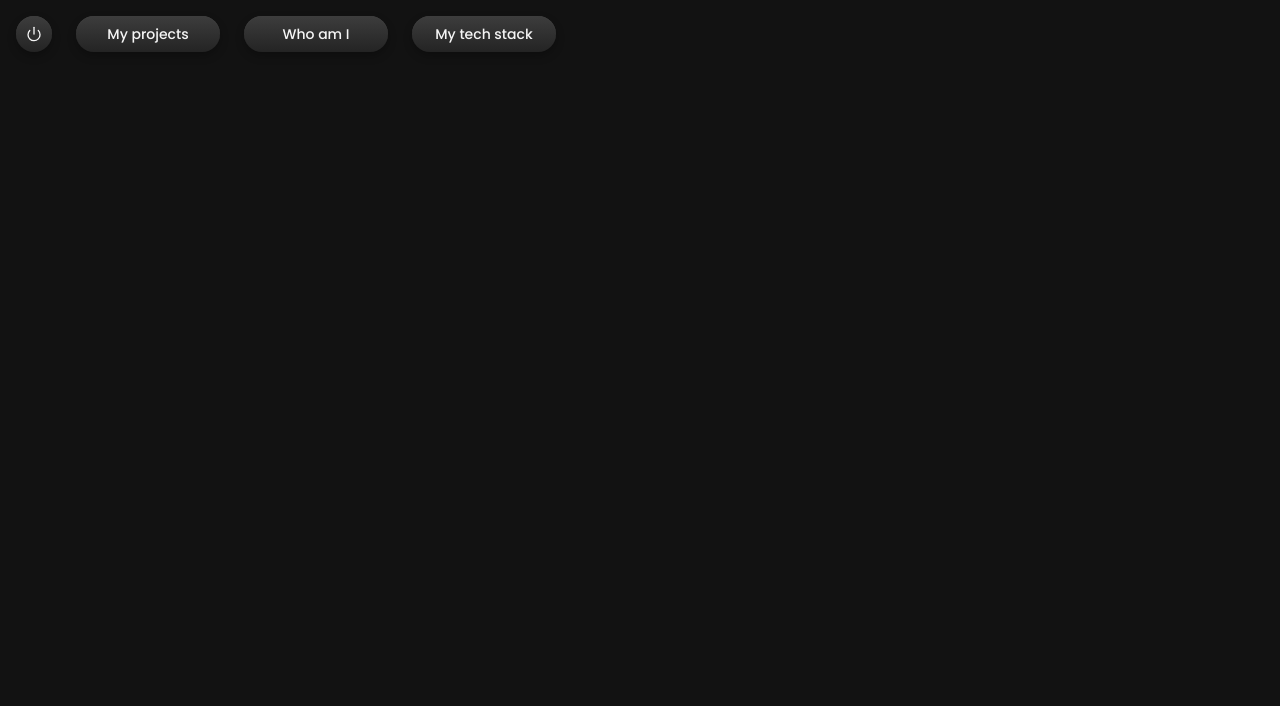
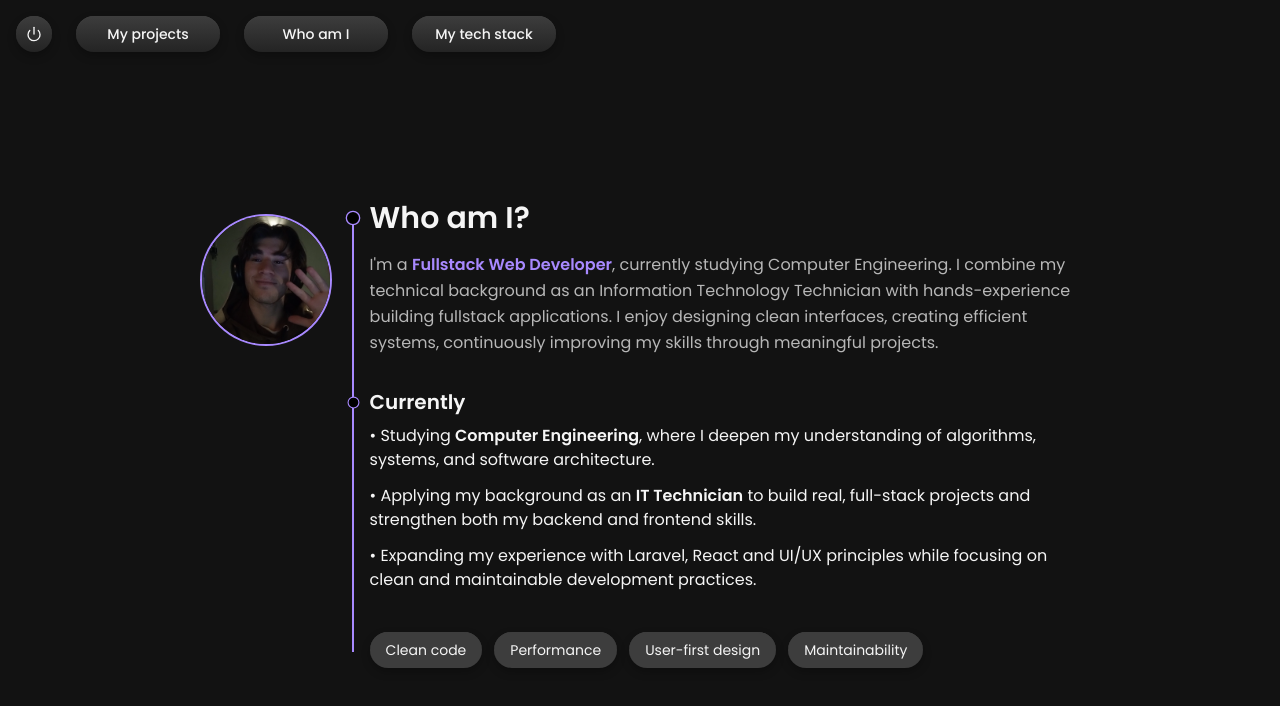
Before and after one commit to Rusiton/portfolio, a React (Vite) app: page /about in a window 1280 px wide. Shown: the top 706 px of the page. Built offline with nearby package versions, Linux system fonts and the light colour scheme.

Commit message:
Add content to about section

```diff
--- a/package.json
+++ b/package.json
@@ -16,9 +16,11 @@
     "class-variance-authority": "^0.7.1",
     "clsx": "^2.1.1",
     "embla-carousel-react": "^8.6.0",
+    "framer-motion": "^12.23.24",
     "lucide-react": "^0.554.0",
     "react": "^19.2.0",
     "react-dom": "^19.2.0",
+    "react-icons": "^5.5.0",
     "react-router-dom": "^7.9.6",
     "tailwind-merge": "^3.4.0",
     "tailwindcss": "^4.1.17"
--- /dev/null
+++ b/src/components/ui/chip.tsx
@@ -0,0 +1,11 @@
+interface ChipOptions {
+    text: string,
+}
+
+export default function Chip({ text }: ChipOptions) {
+    return (
+        <li className="py-2 px-4 rounded-full bg-muted shadows grid place-content-center transition-all hover:-translate-y-1 hover:opacity-90">
+            <span className="text-sm">{ text }</span>
+        </li>
+    )
+}
--- /dev/null
+++ b/src/components/ui/fade-in.tsx
@@ -0,0 +1,25 @@
+// components/animations/FadeIn.tsx
+import { motion } from "framer-motion";
+import type { ReactNode } from "react";
+
+interface Props {
+  children: ReactNode;
+  delay?: number;
+  y?: number;
+}
+
+export function FadeIn({ children, delay = 0, y = 20 }: Props) {
+  return (
+    <motion.div
+      initial={{ opacity: 0, y }}
+      animate={{ opacity: 1, y: 0 }}
+      transition={{
+        duration: 0.6,
+        ease: "easeOut",
+        delay,
+      }}
+    >
+      {children}
+    </motion.div>
+  );
+}
--- /dev/null
+++ b/src/components/ui/soft-reveal.tsx
@@ -0,0 +1,14 @@
+import { motion } from "framer-motion";
+
+export function SoftReveal({ children }: { children: React.ReactNode }) {
+  return (
+    <motion.div
+      initial={{ clipPath: "inset(0 100% 0 0)" }}
+      animate={{ clipPath: "inset(0 0% 0 0)" }}
+      transition={{ duration: 0.7, ease: "easeOut" }}
+      style={{ display: "inline-block" }}
+    >
+      {children}
+    </motion.div>
+  );
+}
--- a/src/index.css
+++ b/src/index.css
@@ -42,6 +42,16 @@
   --color-sidebar-accent-foreground: var(--sidebar-accent-foreground);
   --color-sidebar-border: var(--sidebar-border);
   --color-sidebar-ring: var(--sidebar-ring);
+  --animate-growY: growY 2000ms ease-in-out;
+
+  @keyframes growY {
+    from {
+      max-height: 0px;
+    }
+    to {
+      max-height: 100%;
+    }
+  }
 }
 
 :root {
@@ -124,7 +134,7 @@
   }
 
   .screen-container {
-    @apply w-full h-full p-4;
+    @apply w-full h-full p-4 overflow-y-auto;
   }
 }
 
--- a/src/pages/AboutScreen.tsx
+++ b/src/pages/AboutScreen.tsx
@@ -1,7 +1,91 @@
+import Chip from "@/components/ui/chip";
+import { SoftReveal } from "@/components/ui/soft-reveal";
+import { Circle } from "lucide-react";
+
 export default function AboutScreen() {
     return (
-        <div>
+        <div className="screen-container md:flex md:items-center">
+            <div className="flex flex-col md:flex-row items-center md:items-start justify-center">
+                <div className="p-4">
+                    <img
+                        src="img/me.webp"
+                        alt="me"
+                        className="w-32 h-32 rounded-full ring-2 ring-primary object-cover"
+                    />
+                </div>
+                <div className="w-full md:w-2/3 lg:w-3/5 px-6 flex flex-col md:flex-row">
+                    <div className="relative w-full select-none">
 
+                        <div className="absolute top-0 left-[-18px] h-full py-4">
+                            <div className="h-full border border-primary animate-growY"></div>
+                        </div>
+
+                        <div>
+                            <div className="relative">
+                                <div className="absolute h-full left-[-25px] flex items-center">
+                                    <Circle size="16" fill="true" className="text-primary" />
+                                </div>
+
+                                <SoftReveal>
+                                    <h1 className="text-3xl font-semibold text-foreground flex items-center">
+                                        Who am I?
+                                    </h1>
+                                </SoftReveal>
+                            </div>
+
+                            <SoftReveal>
+                                <p className="text-md text-muted-foreground mt-4 leading-relaxed">
+                                I&apos;m a <span className="text-primary font-semibold">Fullstack Web Developer</span>, currently studying Computer Engineering. I combine my technical background as an Information Technology Technician with hands-experience building fullstack applications. I enjoy designing clean interfaces, creating efficient systems, continuously improving my skills through meaningful projects.
+                                </p>
+                            </SoftReveal>
+
+                            <div className="mt-8">
+                                <div className="relative">
+                                    <div className="absolute h-full left-[-23px] flex items-center">
+                                        <Circle size="13" fill="true" className="text-primary" />
+                                    </div>
+
+                                    <SoftReveal>
+                                        <h2 className="relative text-xl font-semibold text-foreground flex items-center">
+                                            Currently
+                                        </h2>
+                                    </SoftReveal>
+                                </div>
+
+                                <SoftReveal>
+                                    <ul className="text-foreground mt-2 flex flex-col gap-3">
+                                        <li>
+                                            • Studying <span className="font-semibold">Computer Engineering</span>, where I deepen my understanding of
+                                            algorithms, systems, and software architecture.
+                                        </li>
+
+                                        <li>
+                                            • Applying my background as an <span className="font-semibold">IT Technician</span> to build
+                                            real, full-stack projects and strengthen both my backend and frontend skills.
+                                        </li>
+
+                                        <li>
+                                            • Expanding my experience with Laravel, React and UI/UX principles while
+                                            focusing on clean and maintainable development practices.
+                                        </li>
+                                    </ul>
+                                </SoftReveal>
+                            </div>
+
+                            <div className="mt-10 flex flex-wrap gap-3">
+                            {["Clean code", "Performance", "User-first design", "Maintainability"].map(
+                                (item) => (
+                                <Chip
+                                    key={item}
+                                    text={item}
+                                />
+                                )
+                            )}
+                            </div>
+                        </div>
+                    </div>
+                </div>
+            </div>
         </div>
     )
 }
--- a/src/pages/Layout.tsx
+++ b/src/pages/Layout.tsx
@@ -24,7 +24,7 @@ export default function Layout() {
                     </ul>
                 </nav>
             </header>
-            <main className="grow">
+            <main className="grow overflow-y-auto">
                 <Outlet />
             </main>
         </div>
--- a/src/pages/ProjectsScreen.tsx
+++ b/src/pages/ProjectsScreen.tsx
@@ -6,6 +6,7 @@ import { Separator } from "@/components/ui/separator";
 import { Carousel, CarouselContent, CarouselItem, CarouselNext, CarouselPrevious } from "@/components/ui/carousel";
 
 import { projects } from "@/assets/json/projects.json";
+import Chip from "@/components/ui/chip";
 
 type ProjectType = {
     id: number,
@@ -64,9 +65,10 @@ export default function ProjectsScreen() {
                             { displayedProject.tags &&
                                 <ul className="flex justify-center flex-wrap gap-4 select-none">
                                     { displayedProject.tags.map(tag =>
-                                        <li key={tag} className="py-2 px-4 rounded-full bg-muted shadows grid place-content-center transition-all hover:-translate-y-1 hover:opacity-90">
-                                            <span className="text-sm">{ tag }</span>
-                                        </li>
+                                        <Chip
+                                            key={tag}
+                                            text={tag}
+                                        />
                                     ) }
                                 </ul>
                             }
--- a/src/pages/StackScreen.tsx
+++ b/src/pages/StackScreen.tsx
@@ -1,6 +1,6 @@
 export default function StackScreen() {
     return (
-        <div>
+        <div className="screen-container flex items-center justify-center">
 
         </div>
     )
```
Also changed, not shown: public/img/me.webp (added), 1 other file (tests, documents, lock files or other folders).
